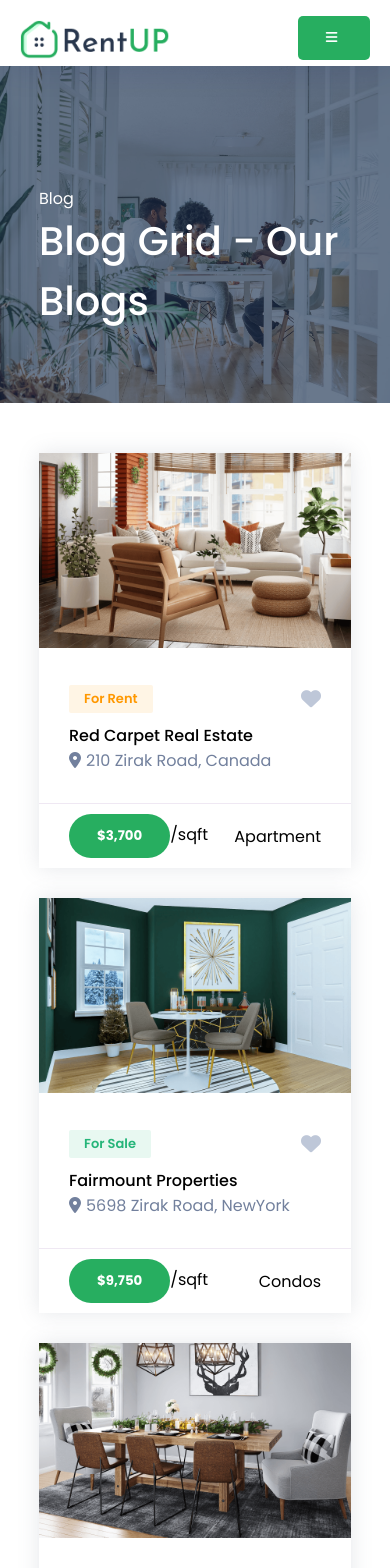
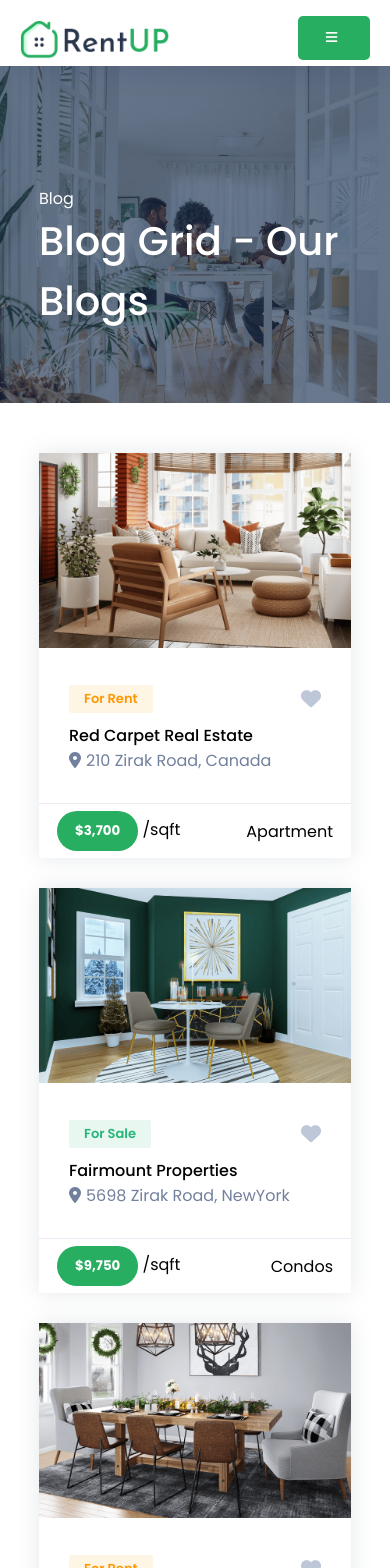
Before and after one commit to chrismbah/Rent-Up, a React (Vite) app: page /blog in a window 390 px wide. Shown: the top 1568 px of the page. Built offline with nearby package versions, Linux system fonts and the light colour scheme.

Commit message:
Minor changes in design

```diff
--- a/src/components/home/Price/Price.css
+++ b/src/components/home/Price/Price.css
@@ -58,6 +58,7 @@
         padding: 9px 20px;
 
     }
+
  }
  @media screen and (max-width:754px) {
     .price h1{
--- a/src/components/home/Recent/Recent.css
+++ b/src/components/home/Recent/Recent.css
@@ -25,3 +25,22 @@
 .recent .text .fa-location-dot{
     margin-right:5px ;
 }
+/* .price-no{
+    margin-right: 5px;
+} */
+@media screen and (max-width:920px){
+    .recent .button{
+        padding: 7px 18px;
+    }
+    .recent .button .btn2{
+     padding: 10px 18px;
+
+    }
+
+}
+/* @media screen and (max-width:700px){
+    .recent .button .btn2{
+        padding: 7px 15px;
+
+       }
+} */
--- a/src/components/home/Recent/RecentCard.jsx
+++ b/src/components/home/Recent/RecentCard.jsx
@@ -51,9 +51,9 @@ export default function RecentCard({ setListNum, listNum }) {
                 </p>
               </div>
               <div className="button flex">
-                <div>
+                <div className="price-no">
                   <button className="btn2">{price}</button>
-                  <label htmlFor="">/sqft</label>
+                  <label htmlFor=""> /sqft</label>
                 </div>
                 <span>{type}</span>
               </div>
--- a/src/components/home/Team/Team.css
+++ b/src/components/home/Team/Team.css
@@ -83,6 +83,11 @@
         grid-gap: 30px;
     }
 }
+@media screen and (max-width:780px){
+    .team button{
+        padding: 7px 18px;
+    }
+}
 @media screen and (max-width:340px){
     .team button{
         padding: 7px 15px;
```
